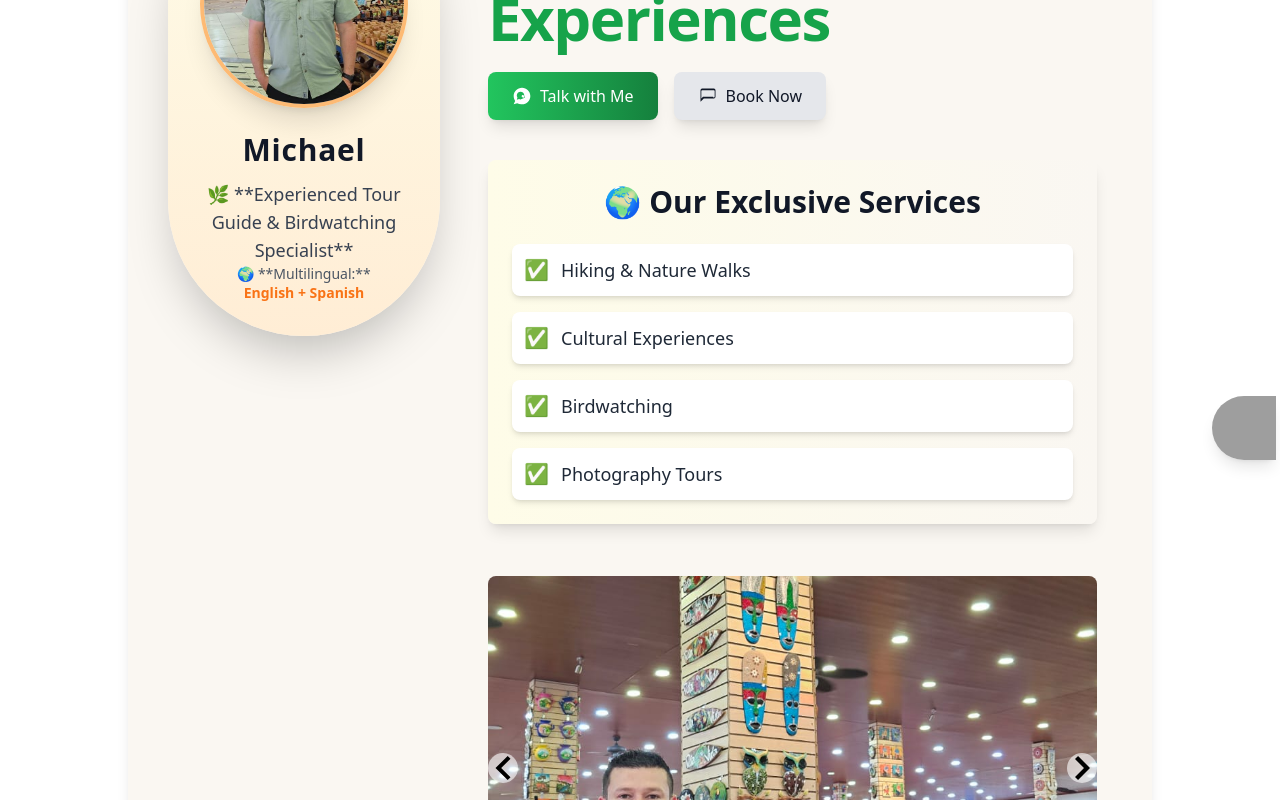
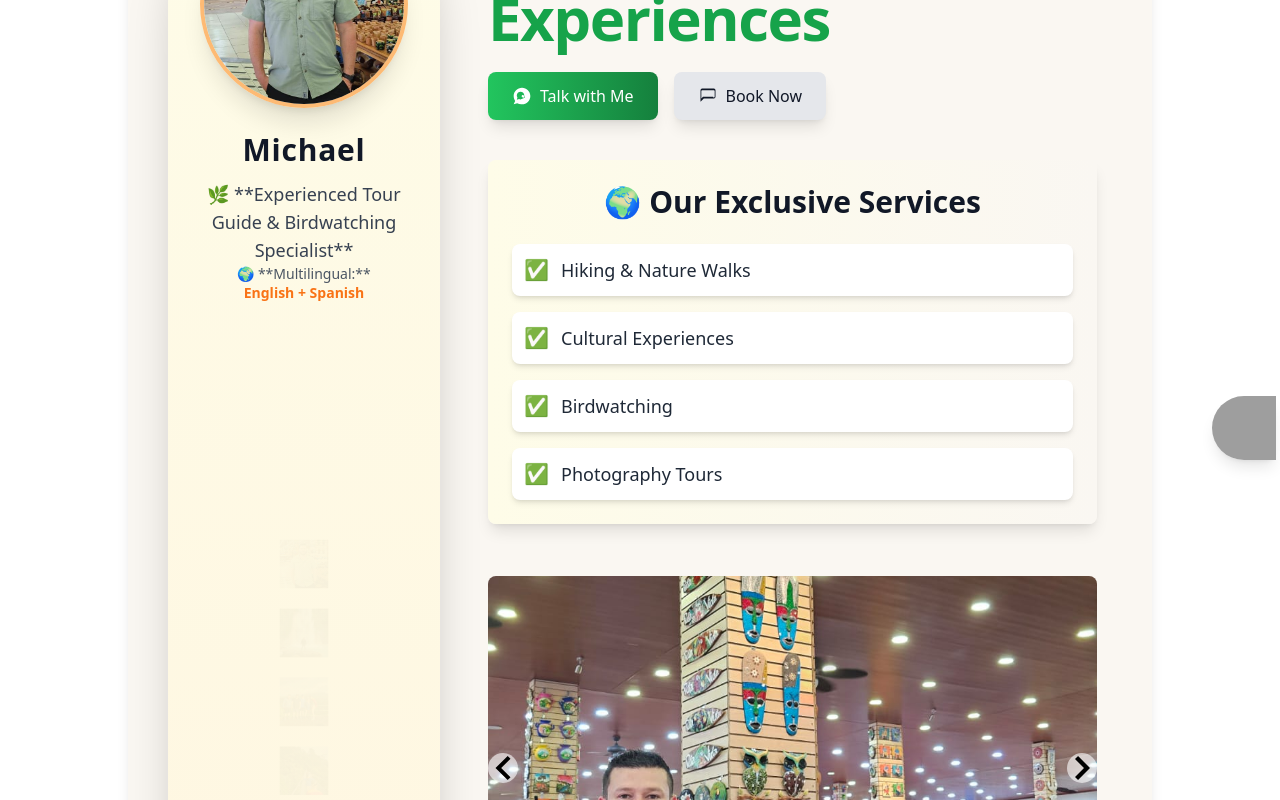
Before and after one commit to Fitsum1204/Ecoride, a React (Create React App) app: page /guide in a window 1280 px wide. Shown: the part 300-1100 px from the top of the page. Built offline with nearby package versions, Linux system fonts and the light colour scheme; grey boxes are pictures that could not be loaded.

Commit message:
Fixing Guide page style

```diff
--- a/src/components/Guide.js
+++ b/src/components/Guide.js
@@ -12,7 +12,7 @@ const GuiderPage = () => {
     <div className="max-w-5xl mx-auto pt-10 px-6 md:px-10 bg-[#FAF7F2] shadow-lg rounded-lg flex flex-col md:flex-row gap-12">
       {/* Left Section (Guide Info) */}
       <motion.div
-      className="flex flex-col items-center p-8 md:w-1/3 lg:w-1/3 md:rounded-full sm:rounded-2xl sm:h-full    bg-gradient-to-b from-yellow-50 to-orange-100 shadow-2xl relative mb-3 md:h-full"
+      className="flex flex-col items-center p-8 md:w-1/3 lg:w-1/3 md:rounded-full sm:rounded-2xl    bg-gradient-to-b from-yellow-50 to-orange-100 shadow-2xl relative mb-3 "
       initial={{ opacity: 0, scale: 0.8 }}
       animate={{ opacity: 1, scale: 1 }}
       transition={{ duration: 0.8, ease: "easeOut" }}
@@ -57,14 +57,82 @@ const GuiderPage = () => {
       </p>
 
       {/* Animated Ripple Effect */}
-      {/* <motion.div
-        className="absolute top-0 left-0 w-full h-full flex items-center justify-center pointer-events-none"
+       <motion.div
+        className="absolute top-[600px]    w-48 h-48 flex items-center justify-center pointer-events-none "
         initial={{ scale: 0, opacity: 0 }}
         animate={{ scale: [0, 1.2, 1], opacity: [0, 0.5, 0] }}
         transition={{ repeat: Infinity, duration: 3, ease: "easeOut" }}
       >
-        <div className="relative w-72 h-72 rounded-full bg-red-400 opacity-30"><div className="relative w-52 h-52 rounded-full bg-red-700 opacity-30"></div></div>
-      </motion.div> */}
+        <div className="flex flex-col justify-evenly  w-full h-full rounded-full bg-red-400 opacity-30 gap-20">
+          <motion.img
+          src={image6}
+          alt="Michael"
+          className="w-full h-full object-cover"
+          initial={{ opacity: 0, scale: 0.9 }}
+          animate={{ opacity: 1, scale: 1 }}
+          transition={{ duration: 1 }}
+        />
+        <motion.img
+          src={extraImage1}
+          alt="Michael"
+          className="w-full h-full object-cover"
+          initial={{ opacity: 0, scale: 0.9 }}
+          animate={{ opacity: 1, scale: 1 }}
+          transition={{ duration: 1 }}
+        />
+        <motion.img
+          src={extraImage2}
+          alt="Michael"
+          className="w-full h-full object-cover"
+          initial={{ opacity: 0, scale: 0.9 }}
+          animate={{ opacity: 1, scale: 1 }}
+          transition={{ duration: 1 }}
+        />
+        <motion.img
+          src={extraImage3}
+          alt="Michael"
+          className="w-full h-full object-cover"
+          initial={{ opacity: 0, scale: 0.9 }}
+          animate={{ opacity: 1, scale: 1 }}
+          transition={{ duration: 1 }}
+        />
+        <motion.img
+          src={image6}
+          alt="Michael"
+          className="w-full h-full object-cover"
+          initial={{ opacity: 0, scale: 0.9 }}
+          animate={{ opacity: 1, scale: 1 }}
+          transition={{ duration: 1 }}
+        />
+        <motion.img
+          src={extraImage1}
+          alt="Michael"
+          className="w-full h-full object-cover"
+          initial={{ opacity: 0, scale: 0.9 }}
+          animate={{ opacity: 1, scale: 1 }}
+          transition={{ duration: 1 }}
+        />
+
+
+        </div>
+
+      </motion.div>
+      {/* <motion.div
+        className="absolute top-[650px]   left-5 w-48 h-52 flex items-center justify-center pointer-events-none"
+        initial={{ scale: 0, opacity: 0 }}
+        animate={{ scale: [0, 1.2, 1], opacity: [0, 0.5, 0] }}
+        transition={{ repeat: Infinity, duration: 3, ease: "easeOut" }}
+      >
+        <div className="flex justify-center items-center  w-full h-full rounded-full bg-red-400 opacity-30"><motion.img
+          src={image6}
+          alt="Michael"
+          className="w-full h-full object-cover"
+          initial={{ opacity: 0, scale: 0.9 }}
+          animate={{ opacity: 1, scale: 1 }}
+          transition={{ duration: 1 }}
+        /></div>
+
+      </motion.div>  */}
     </motion.div>
 
 
```
